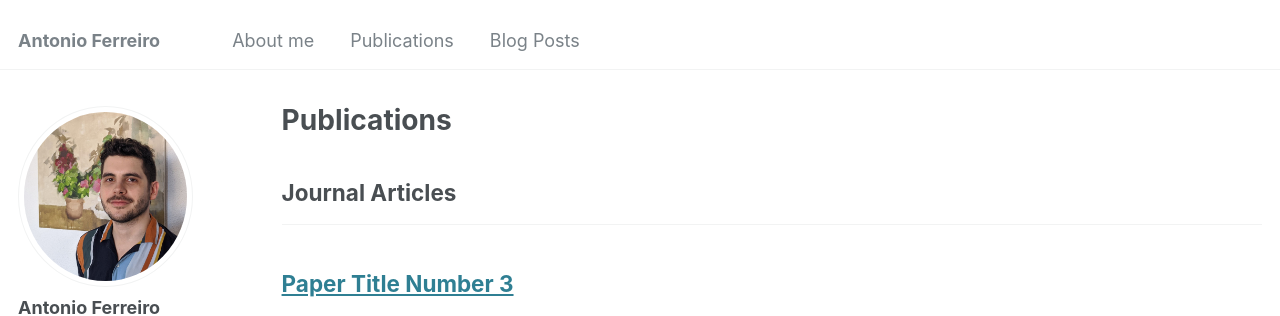
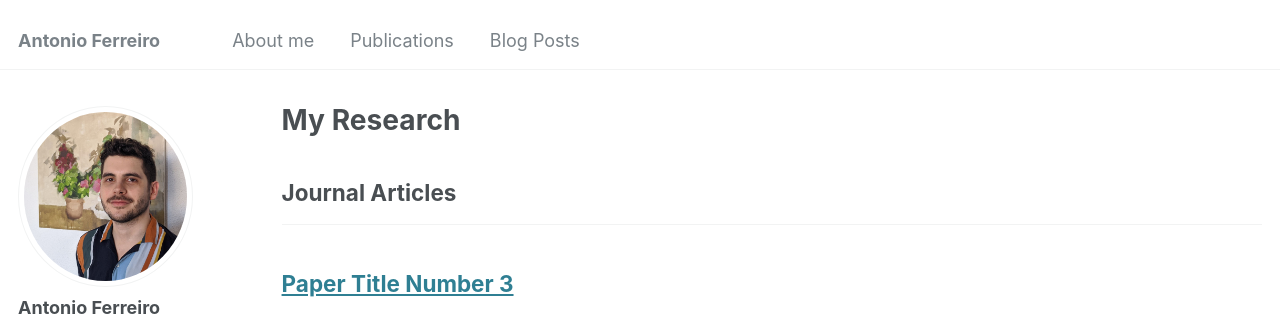
Before and after one commit to Anfedea/anfedea.github.io, a Jekyll site: the page built from _pages/publications.html, in a window 1280 px wide and 900 px high. Shown: the top 316 px of the window. Built offline with Jekyll 4.4.1, drawn with Linux system fonts in a browser that asks for light colours; some web fonts are replaced.

Commit message:
Update publications.html

```diff
--- a/_pages/publications.html
+++ b/_pages/publications.html
@@ -1,7 +1,7 @@
 ---
 layout: archive
-title: "Publications"
-permalink: /publications/
+title: "My Research"
+permalink: /Myresearch/
 author_profile: true
 ---
 
```
